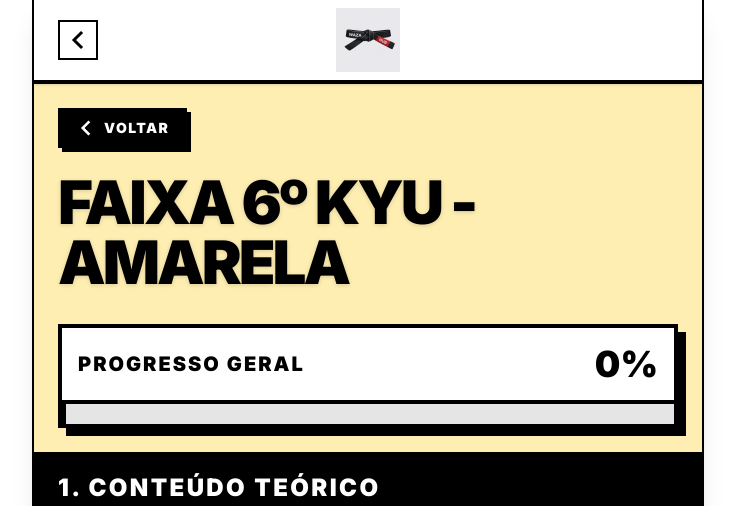
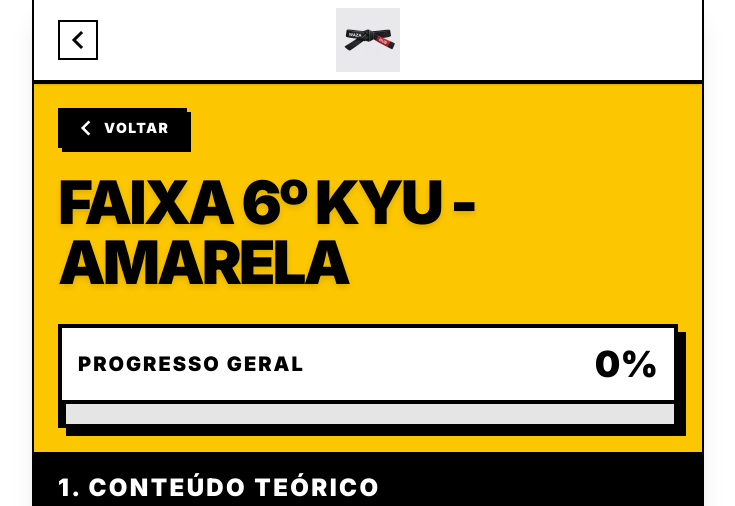
Before and after one commit to bielfernandes-projects/waza-hub, a Next.js app: page /belts/amarela in a window 1280 px wide. Shown: the top 506 px of the page, without its empty margins (272-1007 px from the left). Built offline with nearby package versions, Linux system fonts and the light colour scheme; no server answers.

Commit message:
style: cores vibrantes e consistentes (remover opacidade pastel) em todas as faixas

```diff
--- a/src/app/belts/[slug]/page.tsx
+++ b/src/app/belts/[slug]/page.tsx
@@ -61,9 +61,9 @@ export default async function BeltPage({ params }: { params: Promise<{ slug: str
   return (
     <article className="flex flex-col bg-white">
       {/* Header Profile with Back Button */}
-      <div className={`border-b-4 border-black relative overflow-hidden ${belt.id === 'preta' ? 'bg-black' : ''}`}>
+      <div className={`border-b-4 border-black relative overflow-hidden ${belt.id === 'preta' ? 'bg-black' : 'bg-white'}`}>
         {/* Dual Colors Strip via absolute backgrounds */}
-        <div className={`absolute inset-0 z-0 flex ${belt.id === 'preta' ? 'opacity-100' : 'opacity-30'} pointer-events-none`} aria-hidden="true">
+        <div className="absolute inset-0 z-0 flex opacity-100 pointer-events-none" aria-hidden="true">
           {belt.colors.map((c, i) => (
              <div key={i} className={`flex-1 h-full ${c}`} />
           ))}
@@ -73,7 +73,7 @@ export default async function BeltPage({ params }: { params: Promise<{ slug: str
           <Link
             href="/"
             className={`inline-flex items-center gap-2 font-black uppercase text-sm tracking-widest px-4 py-2 border-2 transition-colors mb-6 shadow-[4px_4px_0px_rgba(0,0,0,1)] hover:translate-y-1 hover:shadow-none ${
-              belt.id === 'preta'
+              ['azul', 'verde', 'roxa', 'marrom', 'preta', 'cinza-azul'].includes(belt.id)
                 ? 'bg-white text-black border-white hover:bg-neutral-200'
                 : 'bg-black text-white border-black hover:bg-neutral-800'
             }`}
@@ -84,7 +84,11 @@ export default async function BeltPage({ params }: { params: Promise<{ slug: str
             Voltar
           </Link>
 
-          <h1 className={`text-6xl font-black uppercase tracking-tighter mb-4 drop-shadow-sm ${belt.id === 'preta' ? 'text-white' : 'text-black mix-blend-multiply'}`}>
+          <h1 className={`text-6xl font-black uppercase tracking-tighter mb-4 drop-shadow-md ${
+            ['azul', 'verde', 'roxa', 'marrom', 'preta', 'cinza-azul'].includes(belt.id)
+              ? 'text-white'
+              : 'text-black'
+          }`}>
             Faixa {belt.name}
           </h1>
 
```
